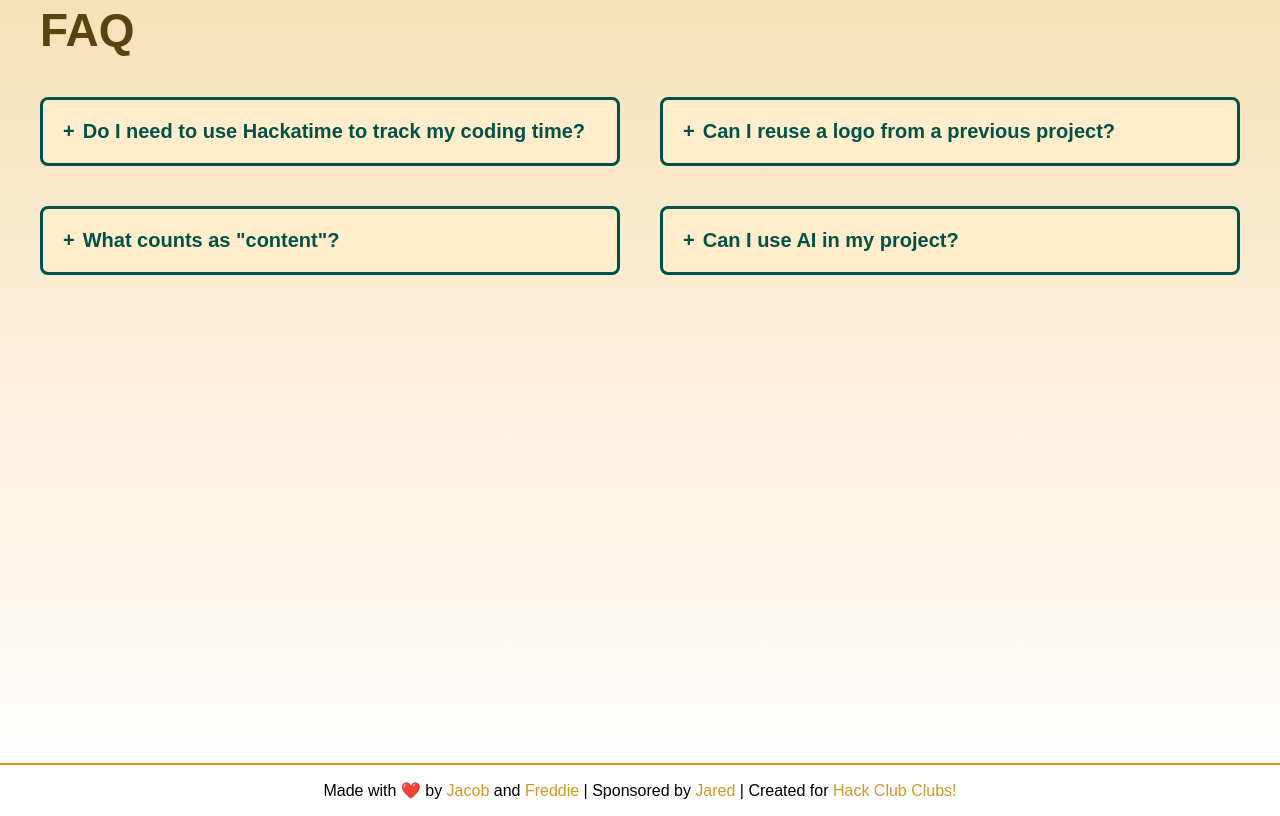
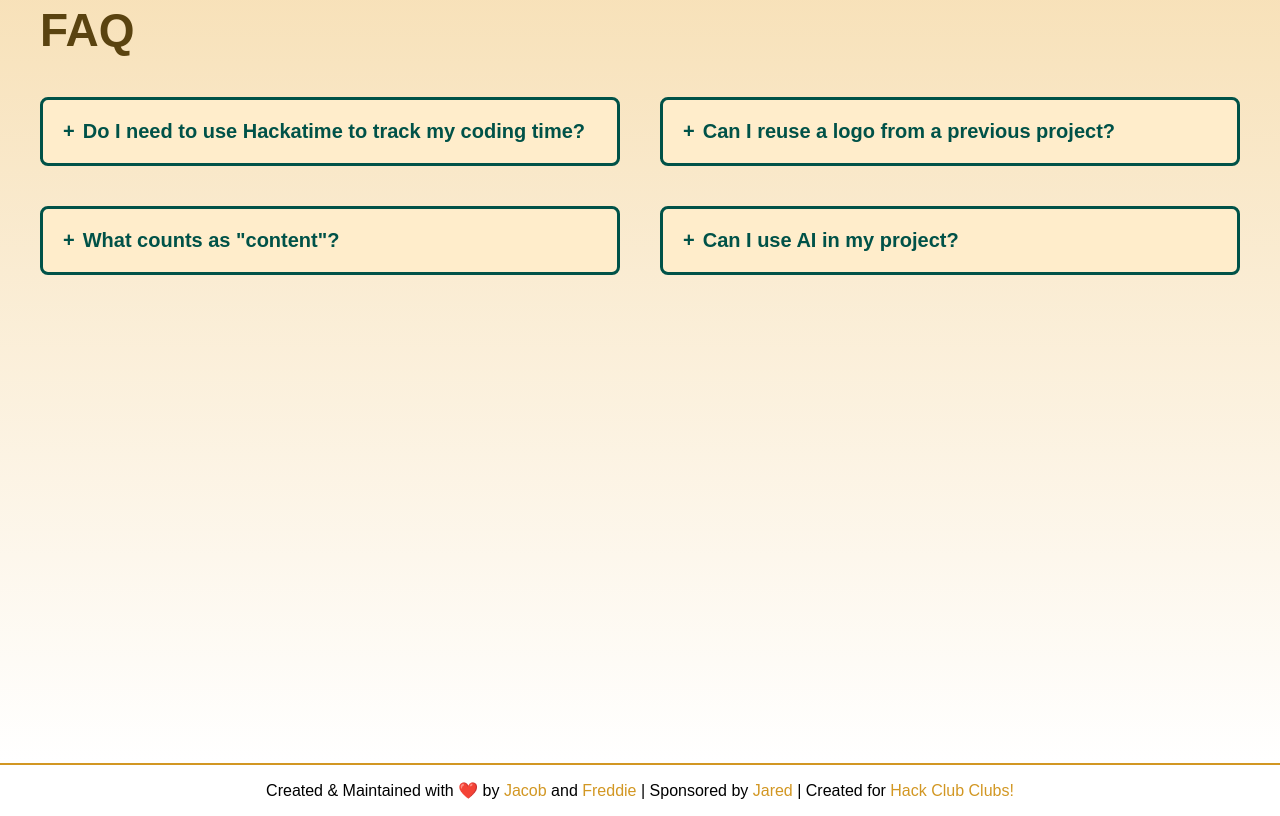
Before and after one commit to SmartSparkCoding/bento, a plain HTML site: page index.html in a window 1280 px wide. Shown: the part 2636-3452 px from the top of the page. Drawn offline with Linux system fonts and the light colour scheme; a web font is replaced by a local one.

Commit message:
fix: adjust footer message

```diff
--- a/index.html
+++ b/index.html
@@ -307,7 +307,7 @@
     </section>
     <footer>
       <p>
-        Made with ❤️ by
+        Created & Maintained with ❤️ by
         <a
           href="https://hackclub.enterprise.slack.com/team/U0AEYDUCLKF"
           target="_blank"
```
